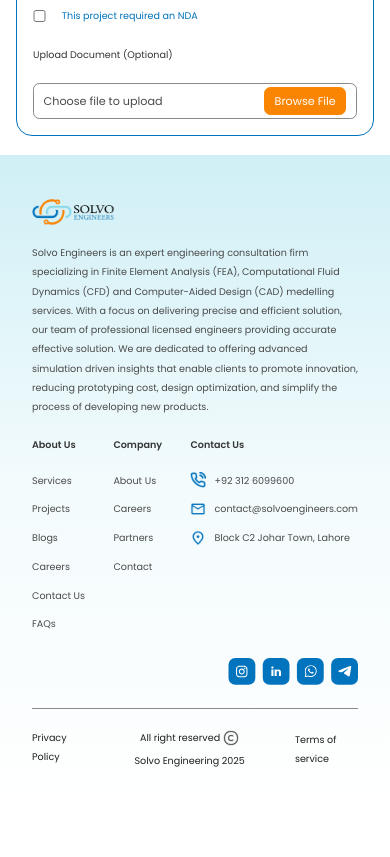
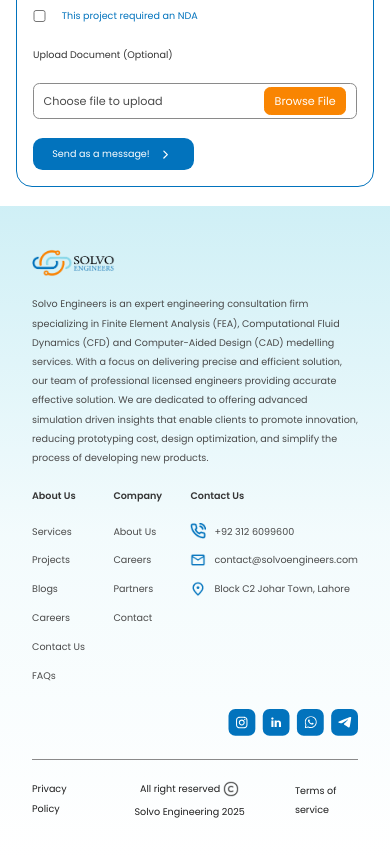
Before and after one commit to Maheerali-pk/solvo, a Next.js app: page /about in a window 390 px wide. Shown: the part 4520-5377 px from the top of the page. Before the commit the page ends 5330 px from the top, so only its background shows below. Built offline with nearby package versions, Linux system fonts and the light colour scheme.

Commit message:
Fixed the all button disappearing issue

```diff
--- a/app/components/Header.tsx
+++ b/app/components/Header.tsx
@@ -172,7 +172,7 @@
         </nav>
 
         {/* Contact Button */}
-        <button className="btn btn-primary">
+        <button className="btn btn-primary sm:!hidden">
           <span className="text-sm leading-6 font-normal font-poppins">
             Contact us
           </span>
--- a/app/globals.css
+++ b/app/globals.css
@@ -1,16 +1,5 @@
 @import "tailwindcss";
 
-.btn-primary {
-  @apply bg-primary-blue text-white;
-}
-
-.btn {
-  @apply h-10 rounded-xl flex items-center justify-center gap-2 px-6 py-4 flex-shrink-0 cursor-pointer sm:hidden;
-}
-
-.btn-secondary {
-  @apply bg-white text-primary-blue border border-primary-blue;
-}
 /* Obviously Font Family */
 @font-face {
   font-family: "Obviously";
@@ -268,3 +257,15 @@
   animation: scroll-infinite-smooth 30s linear infinite;
   will-change: transform;
 }
+
+.btn-primary {
+  @apply bg-primary-blue text-white;
+}
+
+.btn {
+  @apply h-10 rounded-xl flex items-center justify-center gap-2 px-6 py-4 flex-shrink-0 cursor-pointer;
+}
+
+.btn-secondary {
+  @apply bg-white text-primary-blue border border-primary-blue;
+}
```
